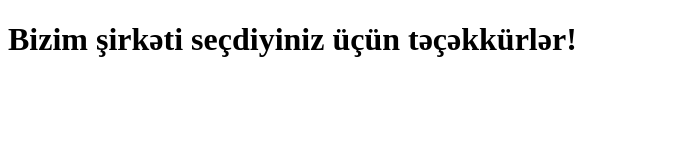
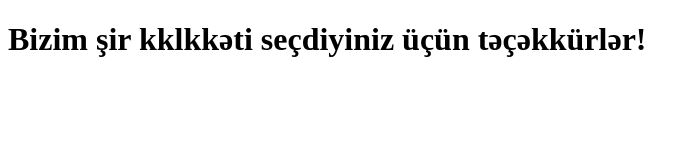
Before and after one commit to Mursel43/rent_a_car, a plain HTML site: page about.html in a window 1280 px wide. Shown: the whole page, without its empty margins (0-699 px from the left). Drawn offline with Linux system fonts and the light colour scheme.

Commit message:
ilk cehtim

```diff
--- a/about.html
+++ b/about.html
@@ -6,6 +6,7 @@
     <title>Document</title>
 </head>
 <body>
-    <h1>Bizim şirkəti seçdiyiniz üçün təçəkkürlər!</h1>
+    <h1>Bizim şir
+        kklkkəti seçdiyiniz üçün təçəkkürlər!</h1>
 </body>
 </html>
```
